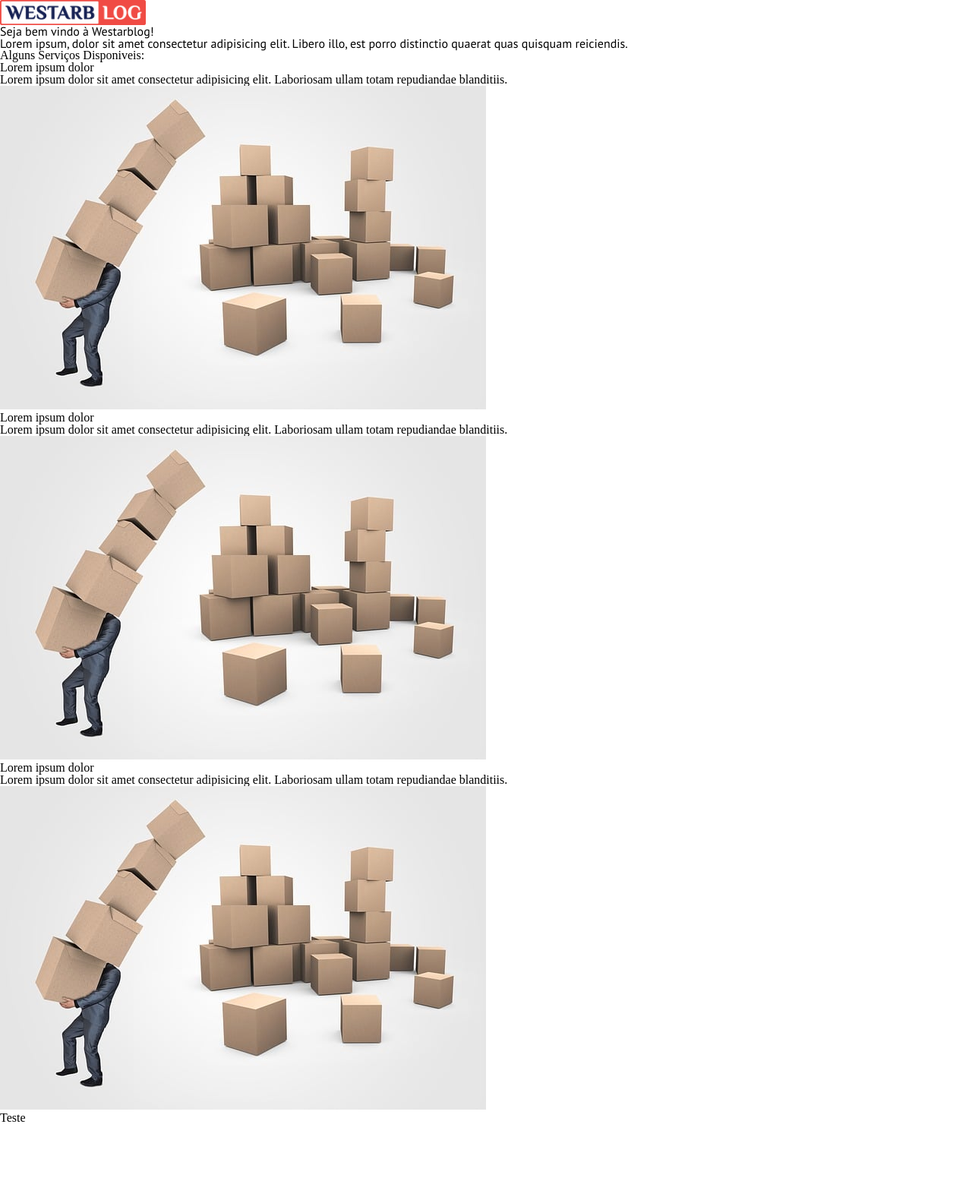
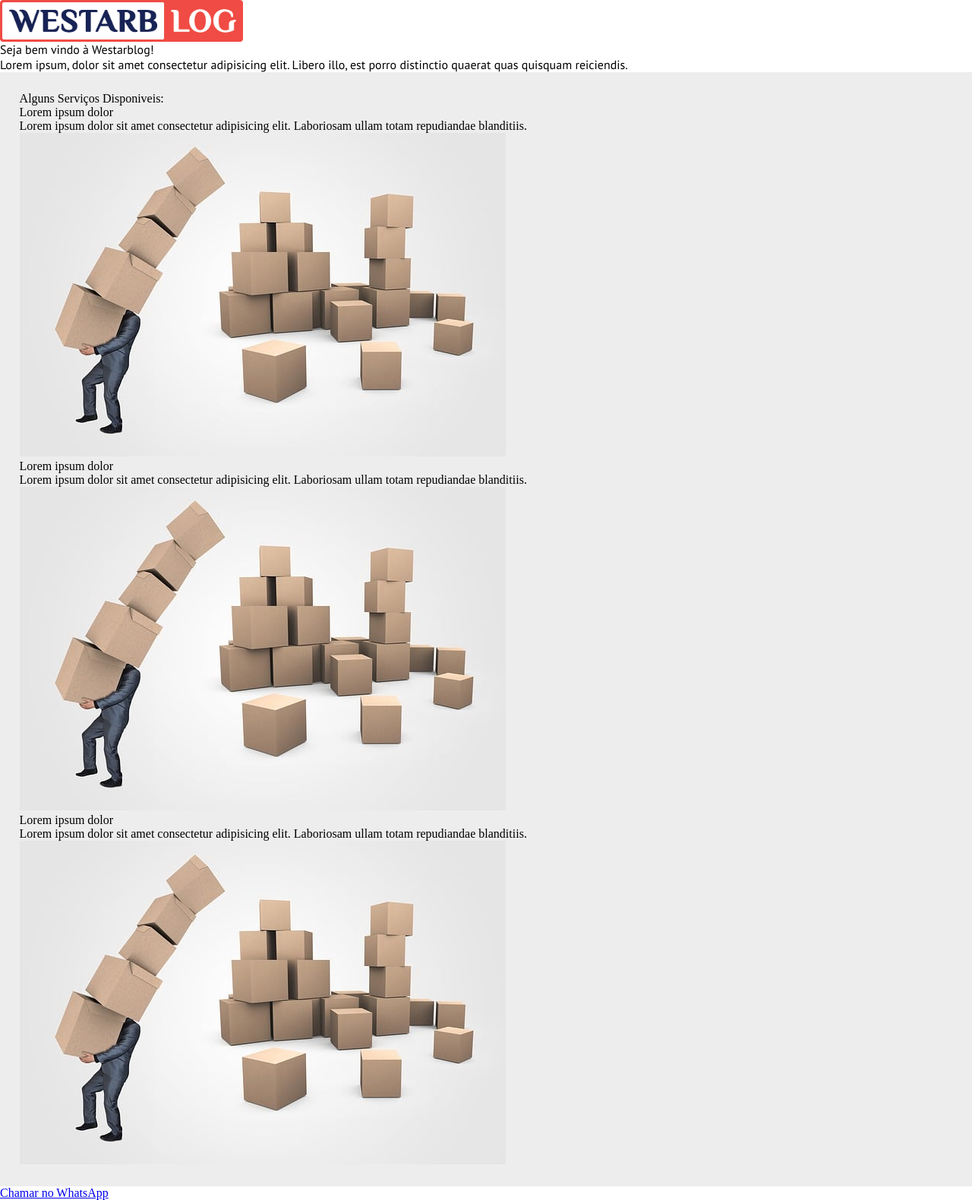
Before and after one commit to feliipecardosoo/westarblog, a React (Create React App) app in the folder frontend/: page / in a window 1280 px wide. Shown: the whole page at 76% size. Before the commit the page ends 1480 px from the top, so only its background shows below. Built offline with nearby package versions, Linux system fonts and the light colour scheme.

Commit message:
comecando a cotacao via zpp

```diff
--- a/frontend/src/index.css
+++ b/frontend/src/index.css
@@ -25,9 +25,6 @@ article, aside, details, figcaption, figure,
 footer, header, hgroup, menu, nav, section {
 	display: block;
 }
-body {
-	line-height: 1;
-}
 ol, ul {
 	list-style: none;
 }
--- a/frontend/src/index.tsx
+++ b/frontend/src/index.tsx
@@ -4,7 +4,7 @@ import "normalize.css";
 import './index.css';
 import Nav from './pages/Main/index'
 import Servicos from 'pages/Main/Conteudo_Um';
-import Cotacao from 'pages/Main/Cotacao';
+import Button from 'pages/Main/Cotacao/Wpp';
 
 
 
@@ -15,6 +15,9 @@ root.render(
   <React.StrictMode>
       <Nav />
       <Servicos />
-      <Cotacao />
+
+
+
+      <Button />
   </React.StrictMode>
 );
--- a/frontend/src/pages/Main/Conteudo_Um/Conteudo_um.module.scss
+++ b/frontend/src/pages/Main/Conteudo_Um/Conteudo_um.module.scss
@@ -1,22 +1,33 @@
 @import "styles/variaveis";
 @import "styles/breakpoints";
 @import "styles/colors";
+@import "styles/animation";
 
 
+.teste {
+    padding: 2%;
+    background-color: $secundaria;
+}
+
 .conteudoMain {
+    animation: fadeIn 3s ease-in-out; /* Nome da animação, duração, modo de interpolação */
+
     @media (max-width: $mobile) {
+
         border: 1px solid $primaria;
         border-radius: 5px;
-        width: 53%;
-        margin: 0.9%;
+        margin: 5%;
+        width: 90%;
         background-color: $secundaria;
     }
 }
 
 .conteudoMain__h4 {
     @media (max-width: $mobile) {
+        margin-top: 3%;
         text-align: center;
         color: $primaria;
+        font-weight: 700;
     }
 }
 
--- a/frontend/src/pages/Main/Conteudo_Um/index.tsx
+++ b/frontend/src/pages/Main/Conteudo_Um/index.tsx
@@ -3,6 +3,7 @@ import imagemUm from './assets/businessman-2108029_640 copy.jpg'
 
 export default function Servicos() {
     return (
+        <div className={style.teste}>
         <div className={style.conteudoMain}>
             <h4 className={style.conteudoMain__h4}>Alguns Serviços Disponiveis:</h4>
 
@@ -30,5 +31,6 @@ export default function Servicos() {
                 <img src={imagemUm} alt="Imagem Logistica" className={style.main__servicos__img}/>
             </div>
         </div>
+        </div>
     )
 }
--- /dev/null
+++ b/frontend/src/pages/Main/Cotacao/Wpp/index.tsx
@@ -0,0 +1,9 @@
+import style from './wpp.module.scss'
+
+export default function Button() {
+    return(
+        <a className={style.whatsapp} href="whatsapp://send?phone=48999684045&text=Olá,%20gostaria%20de%20falar%20com%20você" target="_blank">
+            Chamar no WhatsApp
+        </a>
+    )
+}
--- /dev/null
+++ b/frontend/src/pages/Main/Cotacao/Wpp/wpp.module.scss
@@ -0,0 +1,28 @@
+@import "styles/variaveis";
+@import "styles/breakpoints";
+@import "styles/colors";
+@import "styles/animation";
+
+
+.whatsapp {
+    animation: fadeIn 2s ease-in-out;
+
+    @media (max-width: $mobile) {
+        display: inline-block;
+        background-color: #25d366; /* Cor de fundo do botão do WhatsApp */
+        color: #fff; /* Cor do texto */
+        text-decoration: none; /* Remove o sublinhado do texto */
+        font-family: Arial, sans-serif; /* Fonte do texto */
+        font-size: 16px; /* Tamanho do texto */
+        padding: 10px 20px; /* Espaçamento interno */
+        border-radius: 5px; /* Borda arredondada */
+        border: none; /* Remove a borda */
+        cursor: pointer; /* Cursor ao passar por cima */
+        transition: background-color 0.3s; /* Transição suave de cor de fundo */
+    }
+
+}
+
+.whatsapp:hover {
+    background-color: #128C7E; /* Cor de fundo do botão ao passar o mouse */
+}
--- a/frontend/src/pages/Main/Cotacao/index.tsx
+++ /dev/null
@@ -1,7 +0,0 @@
-export default function Cotacao() {
-    return(
-        <div>
-            <h1>Teste</h1>
-        </div>
-    )
-}
--- a/frontend/src/pages/Main/Main.module.scss
+++ b/frontend/src/pages/Main/Main.module.scss
@@ -1,6 +1,7 @@
 @import "styles/variaveis";
 @import "styles/breakpoints";
 @import "styles/colors";
+@import "styles/animation";
 
 
 .bgNav {
@@ -8,7 +9,7 @@
     display: flex;
     justify-content: left;
     gap: 2%;
-
+    animation: fadeIn 2s ease-in-out;
     @media (max-width: $mobile) {
       width: 100%;
       background-color: $primaria;
@@ -17,12 +18,13 @@
   }
 
   .logo {
-    width: 15%;
+    width: 25%;
 
   }
 
 
 .bgPrincipal {
+    animation: fadeIn 3s ease-in-out; /* Nome da animação, duração, modo de interpolação */
     @media (max-width: $mobile) {
         padding: 10px;
         color: $primaria;
@@ -30,11 +32,12 @@
 }
 
 .titulo {
+
     @media (max-width: $mobile) {
         padding: 5% 0%;
         display: flex;
         flex-direction: column;
-        width: 50%;
+        width: 100%;
         gap: 2px;
         text-align: center;
     }
@@ -42,7 +45,7 @@
 
 .titulo__h1 {
     @media (max-width: $mobile) {
-        font-size: 1rem;
+        font-size: 1.7rem;
         font-weight: 700;
         font-style: normal;
     }
@@ -50,6 +53,6 @@
 
 .titulo__p {
     @media (max-width: $mobile) {
-        font-size: 0.7rem;
+        font-size: 0.9rem;
     }
 }
--- /dev/null
+++ b/frontend/src/styles/_animation.scss
@@ -0,0 +1,8 @@
+@keyframes fadeIn {
+    from {
+      opacity: 0;
+    }
+    to {
+      opacity: 1;
+    }
+  }
```
Also changed, not shown: frontend/src/pages/Main/Cotacao/Cotacao.module.scss (deleted).
